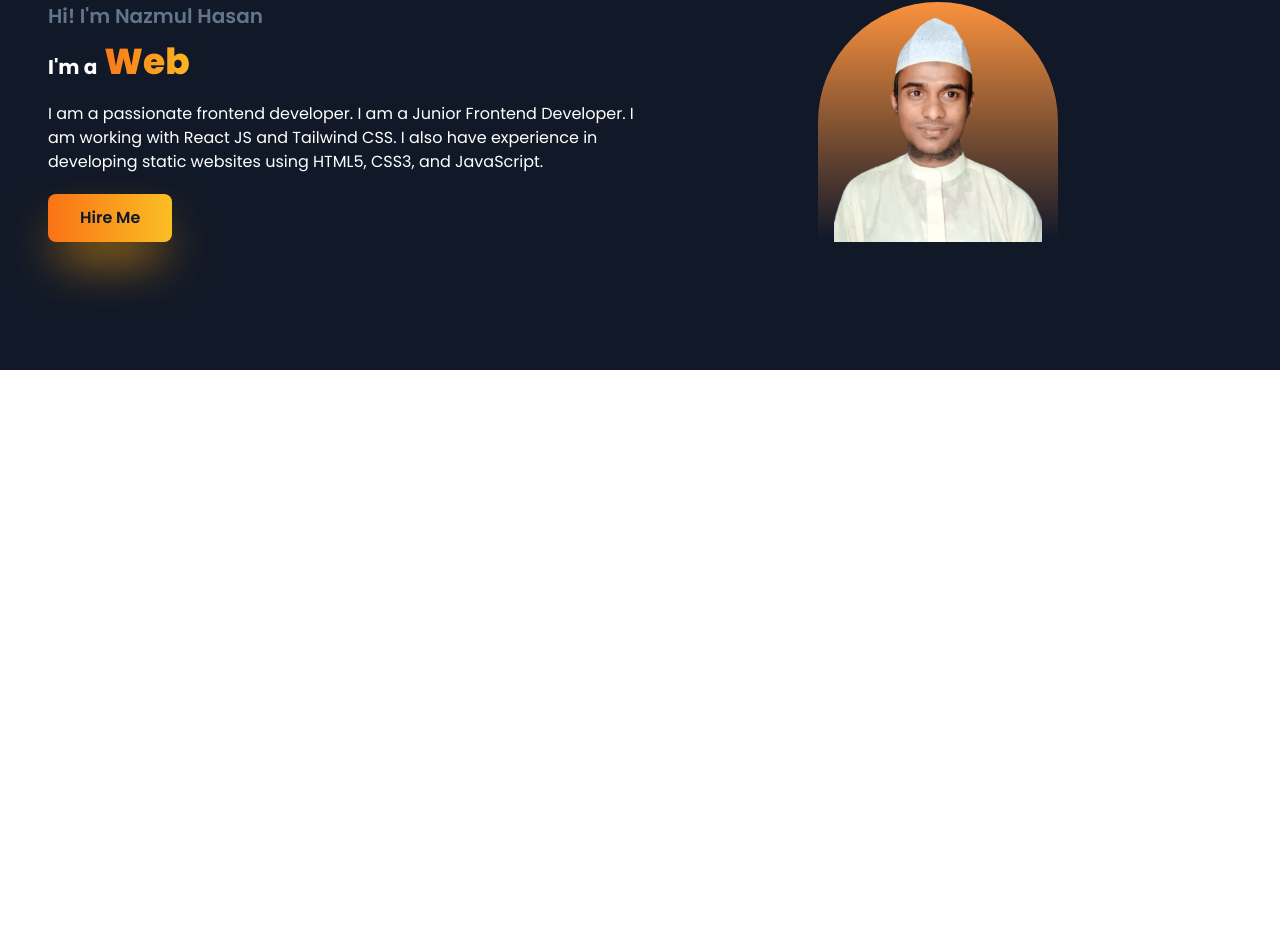
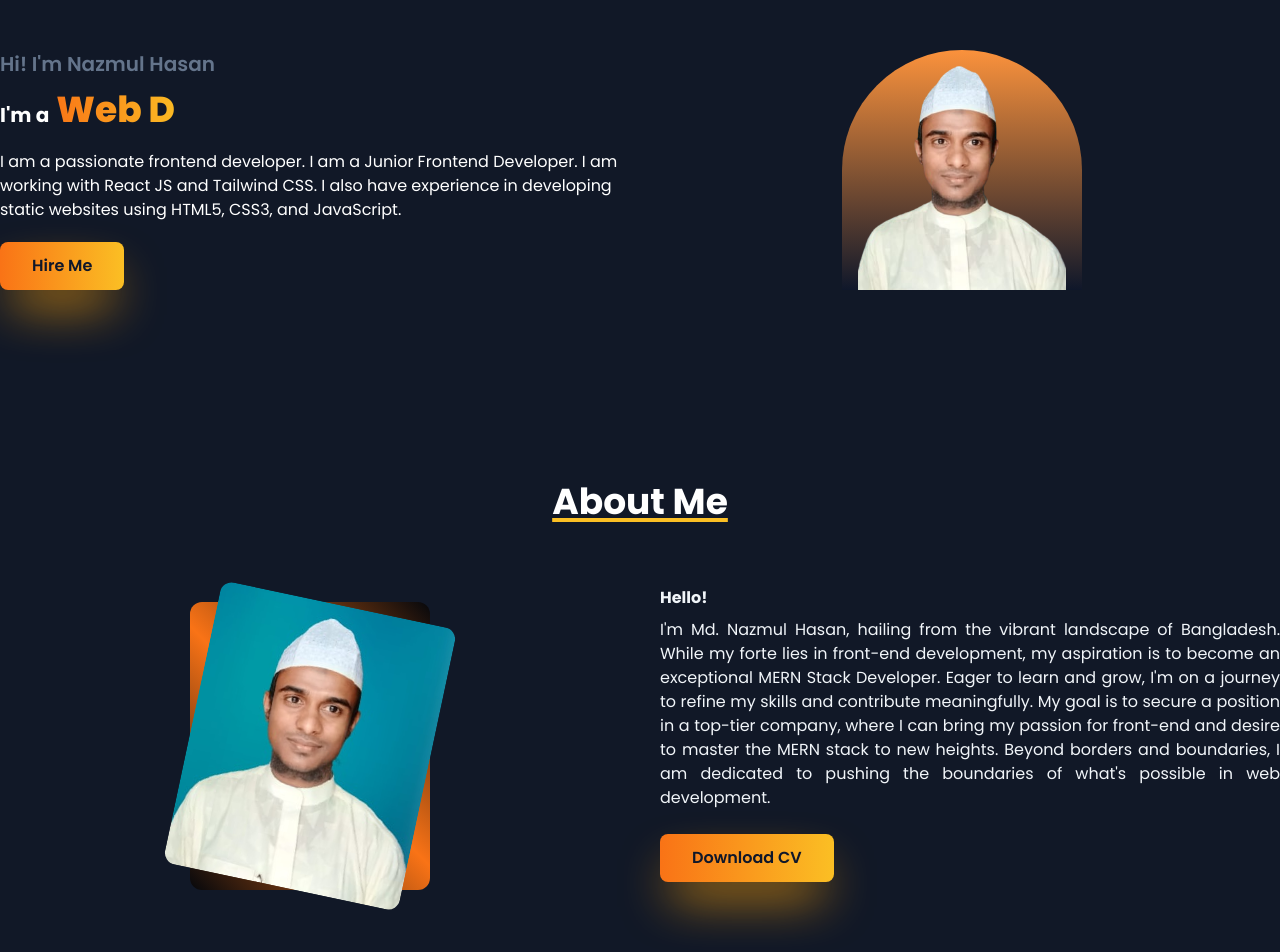
Before and after one commit to Nazmul1582/my-portfolio, a React (Vite) app: page / in a window 1280 px wide. Shown: the part 126-1078 px from the top of the page. Before the commit the page ends 800 px from the top, so only its background shows below. Built offline with nearby package versions, Linux system fonts and the light colour scheme.

Commit message:
created about me section with my info and added a resume download button and changed section padding and margin

```diff
--- a/src/App.jsx
+++ b/src/App.jsx
@@ -1,3 +1,4 @@
+import About from "./components/About"
 import Intro from "./components/Intro"
 import Navbar from "./components/Navbar"
 
@@ -7,6 +8,7 @@ function App() {
     <div className="font-poppins dark:bg-gray-900 bg-slate-100 w-full h-full overflow-hidden">
       <Navbar />
       <Intro />
+      <About />
     </div>
   )
 }
--- /dev/null
+++ b/src/components/About.jsx
@@ -0,0 +1,36 @@
+import image from "../assets/images/nazmul-hasan.jpg";
+import resume from "../assets/MERN_Stack_Developer_Resume_of_Md_Nazmul_Hasan.pdf";
+
+const About = () => {
+  return (
+    <section id="about" className="container mx-auto py-24">
+      <h2 className="heading">About Me</h2>
+      <div className="flex items-center justify-center flex-col md:flex-row gap-10">
+        <div className="flex-1">
+          <div className="mx-auto about-img-bg w-60 h-72 rounded-xl">
+            <img
+              className="max-w-full w-60 h-72 object-cover rotate-12 hover:rotate-0 duration-300 rounded-xl"
+              src={image}
+              alt="about"
+            />
+          </div>
+        </div>
+        <div className="flex-1">
+          <div className="dark:text-slate-100">
+            <h2 className="text-md font-bold">Hello!</h2>
+            <p className="mt-2 text-justify">
+            I&apos;m Md. Nazmul Hasan, hailing from the vibrant landscape of Bangladesh. While my forte lies in front-end development, my aspiration is to become an exceptional MERN Stack Developer. Eager to learn and grow, I&apos;m on a journey to refine my skills and contribute meaningfully. My goal is to secure a position in a top-tier company, where I can bring my passion for front-end and desire to master the MERN stack to new heights. Beyond borders and boundaries, I am dedicated to pushing the boundaries of what&apos;s possible in web development.
+            </p>
+            <button className="button my-6">
+              <a href={resume} download="Resume of Md Nazmul Hasan">
+                Download CV
+              </a>
+            </button>
+          </div>
+        </div>
+      </div>
+    </section>
+  );
+};
+
+export default About;
--- a/src/components/Intro.jsx
+++ b/src/components/Intro.jsx
@@ -3,10 +3,8 @@ import img from "../assets/images/nazmul-hasan-2.png";
 
 const Intro = () => {
   return (
-    <div
-      id="home"
-      className="flex items-center justify-center flex-col-reverse md:flex-row gap-10 md:gap-2 w-full container mx-auto p-8 sm:p-12 my-20"
-    >
+    <div id="home" className="container mx-auto mt-20">
+      <div className="flex items-center justify-center flex-col-reverse md:flex-row gap-10 md:gap-2 py-24">
         <div className="sm:flex-1  dark:text-white">
           <h3 className="text-xl font-semibold text-slate-500">
             Hi! I&apos;m Nazmul Hasan
@@ -53,6 +51,7 @@ const Intro = () => {
           </div>
         </div>
       </div>
+    </div>
   );
 };
 
--- a/src/index.css
+++ b/src/index.css
@@ -14,4 +14,15 @@
     .button {
       @apply border-0  px-8 rounded-lg mx-auto py-3 dark:bg-slate-100 dark:text-slate-900 font-semibold bg-gradient-to-r orangeGradient outline-0 shadow-2xl shadow-amber-500 hover:scale-105 duration-300;
     }
+    .heading {
+      @apply dark:text-white text-center text-4xl font-bold mb-10 lg:mb-16 underline decoration-amber-400 decoration-4 underline-offset-4;
+    }
+    .about-img-bg {
+      background: linear-gradient(
+        45deg,
+        rgba(0, 0, 0, 0.7),
+        #f97316,
+        rgba(0, 0, 0, 0.7)
+      );
+    }
 }
```
Also changed, not shown: 2 other files (tests, documents, lock files or other folders). Lines whose indentation alone changed are shown as unchanged.
